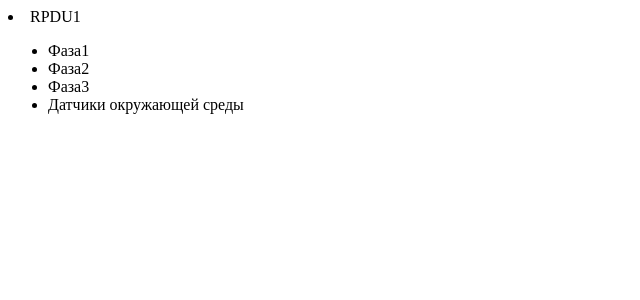
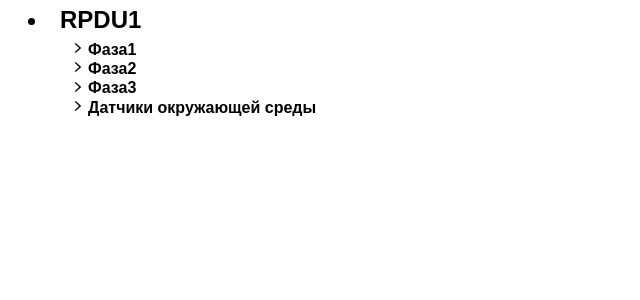
Before and after one commit to Vakulina/symple-tree, a React (Create React App) app: page / in a window 1280 px wide. Shown: the top 300 px of the page, without its empty margins (0-640 px from the left). Built offline with nearby package versions, Linux system fonts and the light colour scheme.

Commit message:
feat: add arrow to parent elements

```diff
--- /dev/null
+++ b/src/component/ItemOfTree/ItemOfTree.css
@@ -0,0 +1,30 @@
+ul{
+  list-style: none;
+  margin: 0.5rem 0;
+}
+li{
+  font: bold 1.5rem sans-serif;
+  line-height: 1.5rem;
+  padding-left: 20px;
+}
+li li{
+  font: 600 1rem sans-serif;
+  line-height: 1.2rem;
+}
+li li li{
+  font: 200 0.8rem sans-serif;
+  line-height: 1rem;
+}
+ul .item_closed{
+background-image: url('../images/arrow_to-right.svg');
+background-repeat: no-repeat;
+background-position: 5px 0.2em;
+background-size: 10px 10px;
+
+}
+ul .item_opened{
+  background-image: url('../images/arrow.svg');
+  background-repeat: no-repeat;
+  background-position: 5px 0.2em;
+  background-size: 10px 10px;
+}
--- a/src/component/ItemOfTree/ItemOfTree.js
+++ b/src/component/ItemOfTree/ItemOfTree.js
@@ -1,45 +1,58 @@
 import { useEffect, useState } from "react";
+import "./ItemOfTree.css"
 
-export default function ItemOfTree({ item, onClick, isDisplayChildren }) {
-  const [childrenList, setChildrenList] = useState(null)
-  const [visibilityChildren, setVisibilityChildren] = useState([]);
+export default function ItemOfTree({ item, onClick, isDisplayChildren, className }) {
+  const [childrenList, setChildrenList] = useState(null) //элементы списка
+  const [visibilityChildren, setVisibilityChildren] = useState([]); //состояние показа подсписка для каждого элемента открытого списка
+  //const className = !!displayChildren&&childrenList? 'item_opened' : 'item_closed'
+  //const [itemClassName, setItemClassName]= useState('')
 
-  const handleClick = (e, index) => {
-    e.stopPropagation()
-    const newVisibilityChildren = [...visibilityChildren]
-    newVisibilityChildren[index] = !visibilityChildren[index]
-    setVisibilityChildren(newVisibilityChildren)
+  const handleClick = (e, index) => { //свернуть/развернуть
+    e.stopPropagation();
+    const newVisibilityChildren = [...visibilityChildren];
+    newVisibilityChildren[index] = !visibilityChildren[index];
+    setVisibilityChildren(newVisibilityChildren);
+    console.log(newVisibilityChildren)
+    // (!newVisibilityChildren[index])? setItemClassName('item_opened'): setItemClassName('item_closed')
   }
 
   useEffect(() => {
+    const arr = [];
+    const children = item["childNodes"];
+    if (item && children) {
+      setChildrenList(children);
+      // setItemClassName('item_closed')
+      children.forEach((i, index) => { //используем индекс массива,т.к. порядок элементов массива у нас не меняется и наше API не предоставляет уникальный id
+        arr[index] = false;
+      });
+      setVisibilityChildren(arr);
+    }
+  }, [item]);
 
-    //console.log(item["childNodes"], isDisplayChildren)
-    const obj = []
-    if (item && item["childNodes"]) {
-      setChildrenList(item["childNodes"])
-      item["childNodes"].map((i, index) => {
-        obj[index] = false
-      })
-    }
-    setVisibilityChildren(obj)
-  }, [item])
-
-  let children = null
+  let displayChildren = null;
 
   if ((childrenList != null) && (isDisplayChildren)) {
-    children = (
-      <ul>
+    displayChildren = (
+      <ul >
         {childrenList.map((i, index) => (
-          <ItemOfTree item={i} key={index} isDisplayChildren={visibilityChildren[index]} onClick={(e) => handleClick(e, index)} />
+          <ItemOfTree
+            item={i}
+            key={index}
+            isDisplayChildren={visibilityChildren[index]}
+            onClick={(e) => handleClick(e, index)}
+            className={(visibilityChildren[index] && 'item_opened') || ((!visibilityChildren[index] && i["childNodes"]) && 'item_closed')}
+          />
         ))}
       </ul>
     );
   }
 
+  console.log(childrenList)
+
   return (
-    <li onClick={onClick}>
+    <li onClick={onClick} className={className}>
       {item && item["title"]}
-      {children}
+      {displayChildren}
     </li>
   );
 }
--- a/src/component/Tree/Tree.js
+++ b/src/component/Tree/Tree.js
@@ -1,6 +1,6 @@
 import { useEffect, useState } from "react";
 import ItemOfTree from '../ItemOfTree/ItemOfTree';
-import fetchDataList from '../../utiles/fetchDataList'
+import './Tree.css'
 
 export default function Tree() {
   const [list, setList] = useState({})
@@ -17,7 +17,7 @@ export default function Tree() {
 
   return (
     <>
-      <ItemOfTree item={list} isDisplayChildren={true} />
+      <ItemOfTree item={list} isDisplayChildren={true} className={''} />
     </>
   )
 }
```
Also changed, not shown: src/component/Tree/Tree.css (added), src/component/images/arrow.svg (added), src/component/images/arrow_to-right.svg (added).
